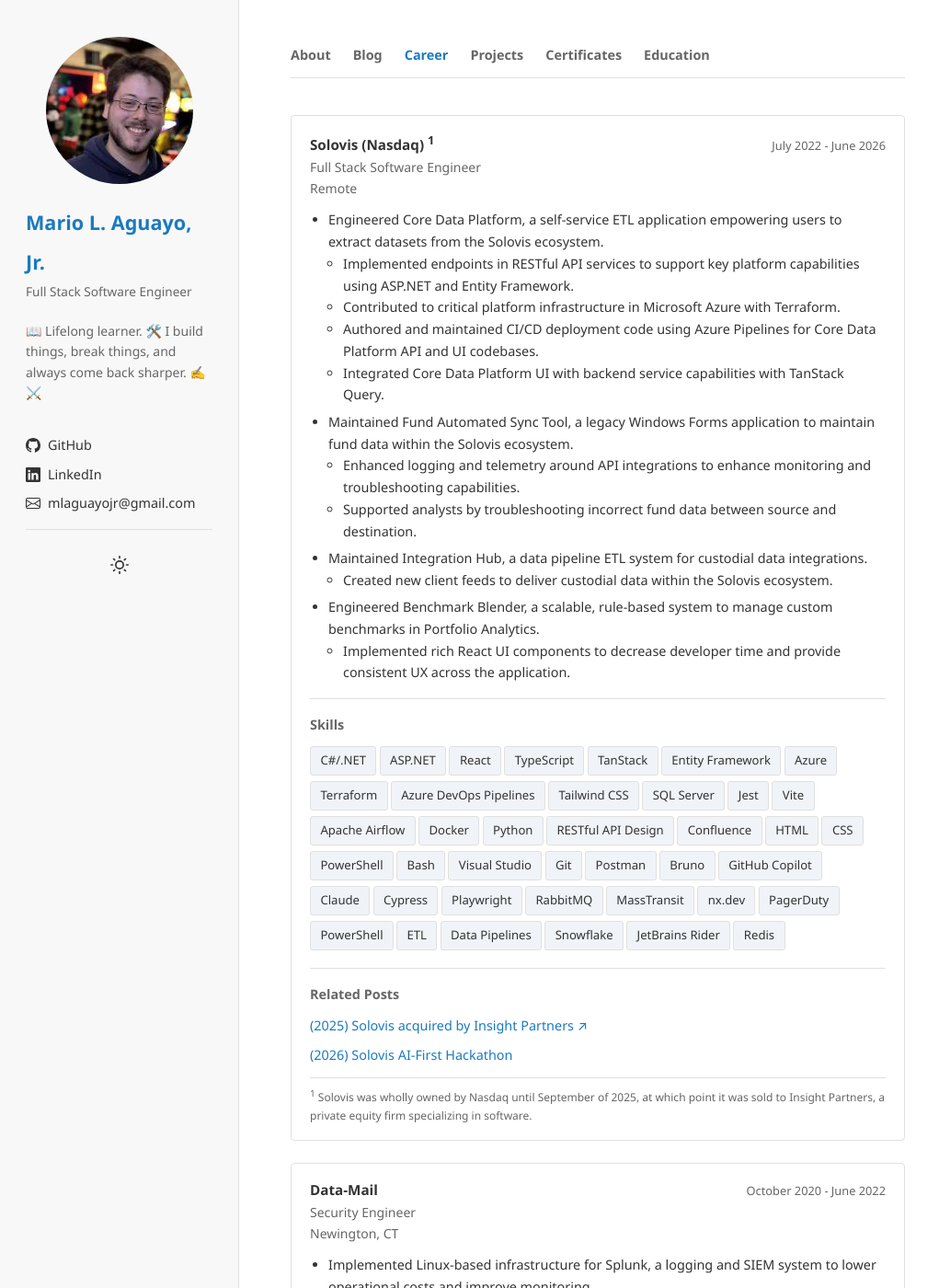
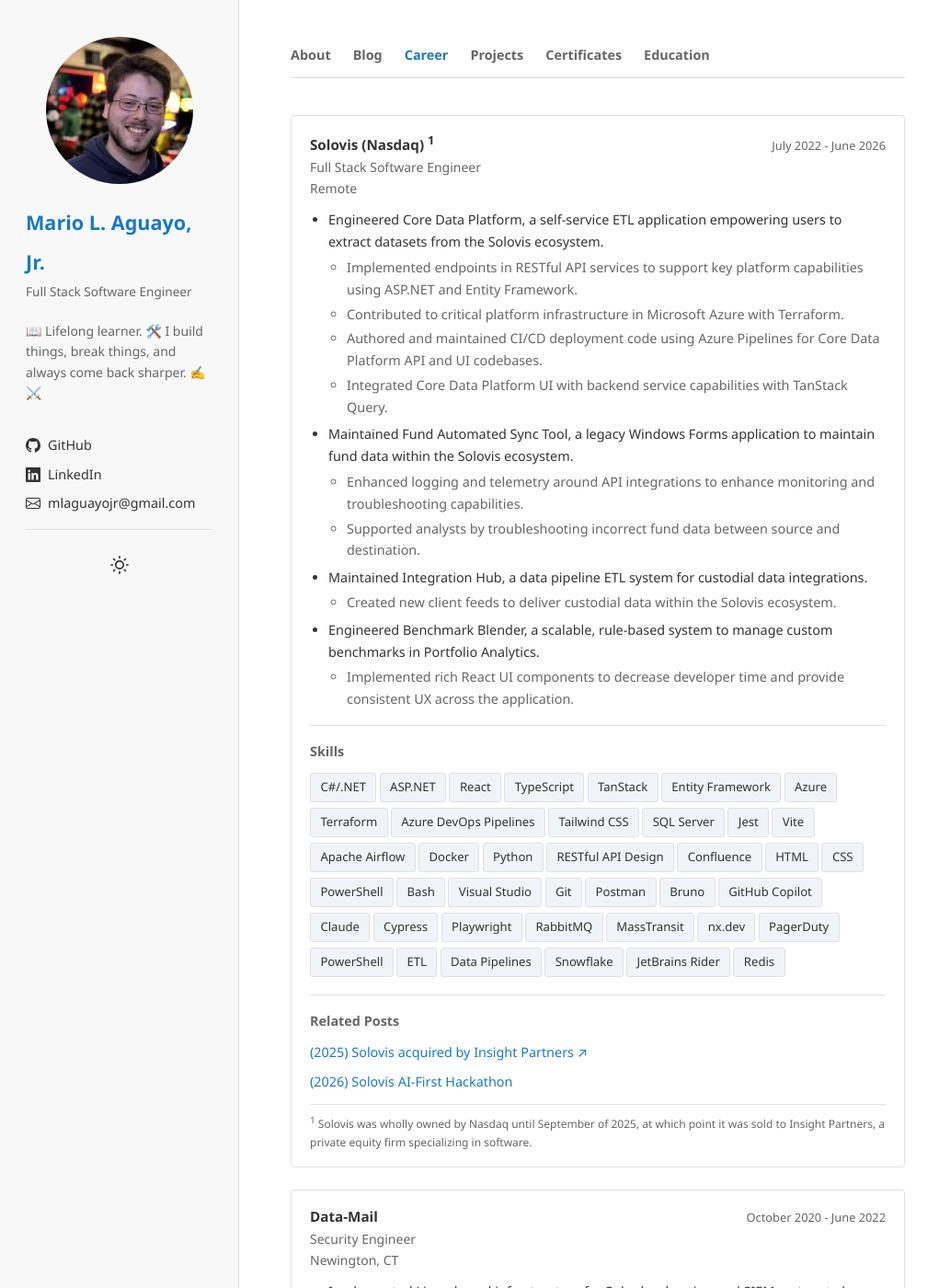
Before and after one commit to mlaguayojr/mlaguayojr.github.io, a Jekyll site: the page built from career/index.html, in a window 1280 px wide and 1400 px high. Shown: the whole window at 92% size, without its empty margins (0-1021 px from the left). Built offline with Jekyll 4.4.1, drawn with Linux system fonts in a browser that asks for light colours.

Commit message:
fix career-topic rendering

```diff
--- a/_includes/career.html
+++ b/_includes/career.html
@@ -20,13 +20,14 @@
           <ul class="career-topic">
             <li>{{ item.topic }}</li>
             {% if item.subtopic %}
-            <ul class="career-subtopics">
+            <ul class="career-subtopic">
               {% for sub in item.subtopic %}
               <li>{{ sub }}</li>
               {% endfor %}
             </ul>
+            {% endif %}
           </ul>
-          {% endif %} {% endfor %}
+          {% endfor %}
         </div>
         {% endif %} {% if job.skills %}
         <div class="career-skills-section">
--- a/assets/css/style.css
+++ b/assets/css/style.css
@@ -427,6 +427,10 @@
   gap: 0.35rem;
 }
 
+.career-topic {
+  list-style: disc;
+}
+
 .career-skills-section {
   margin-top: 1rem;
   padding-top: 1rem;
@@ -454,7 +458,7 @@
   padding-top: 0.5rem;
 }
 
-.career-subtopic {
+ul.career-subtopic {
   padding-left: 1.25rem;
   margin-top: 0.25rem;
   display: flex;
```
